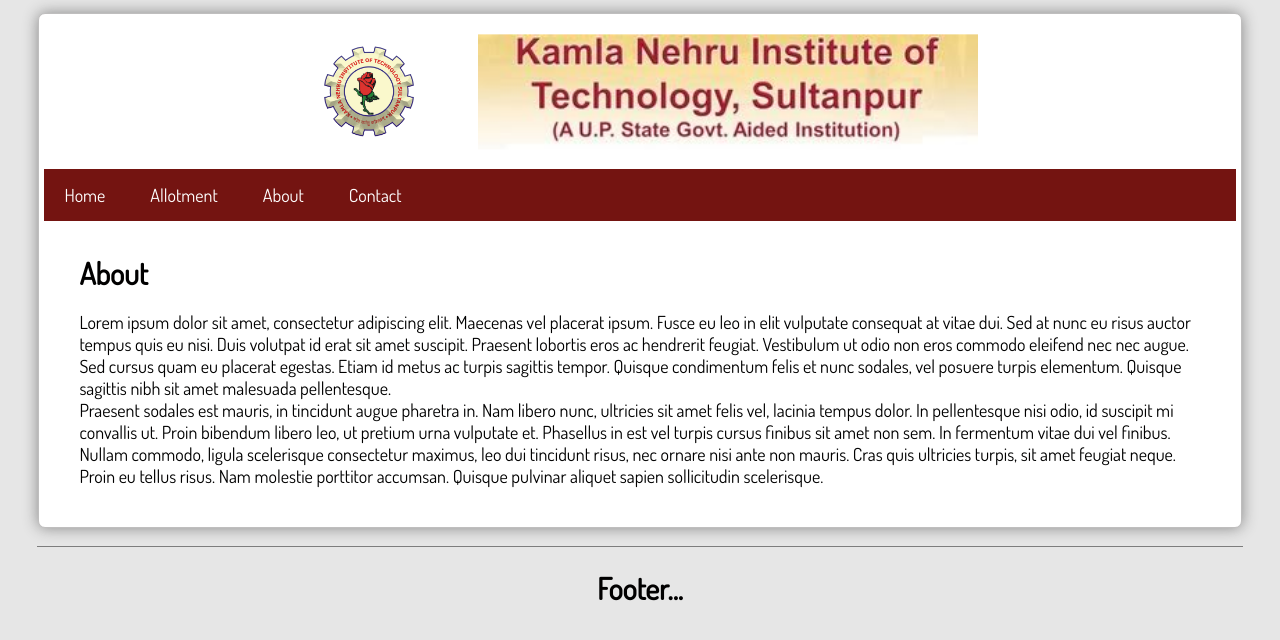
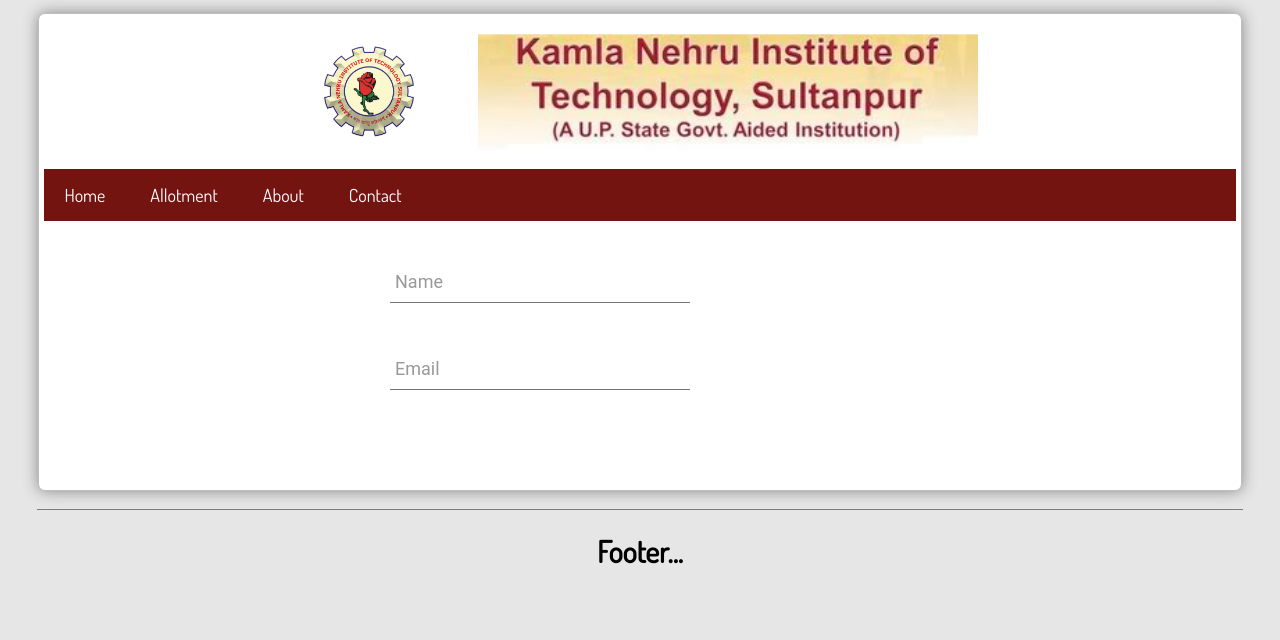
Before and after one commit to subham46/finalproject, an Angular app: page /about in a window 1280 px wide. Shown: the top 640 px of the page. Built offline with nearby package versions, Linux system fonts and the light colour scheme.

Commit message:
Updated TextArea

```diff
--- a/src/app/about/about.html
+++ b/src/app/about/about.html
@@ -1,4 +1,4 @@
-<section class="main">
+<!--<section class="main">
     <h1>About</h1>
     <div class="content">
         Lorem ipsum dolor sit amet, consectetur adipiscing elit. Maecenas vel placerat ipsum. Fusce eu leo in elit vulputate consequat at vitae dui. Sed at nunc eu risus auctor tempus quis eu nisi. Duis volutpat id erat sit amet suscipit. Praesent lobortis eros
@@ -7,4 +7,187 @@
         libero leo, ut pretium urna vulputate et. Phasellus in est vel turpis cursus finibus sit amet non sem. In fermentum vitae dui vel finibus. Nullam commodo, ligula scelerisque consectetur maximus, leo dui tincidunt risus, nec ornare nisi ante non
         mauris. Cras quis ultricies turpis, sit amet feugiat neque. Proin eu tellus risus. Nam molestie porttitor accumsan. Quisque pulvinar aliquet sapien sollicitudin scelerisque.
     </div>
-</section>
+</section> -->
+<style>
+    * {
+        box-sizing: border-box;
+    }
+    /* basic stylings ------------------------------------------ */
+
+    .container {
+        font-family: 'Roboto';
+        width: 600px;
+        margin: 30px auto 0;
+        display: block;
+        background: #FFF;
+        padding: 10px 50px 50px;
+    }
+
+    h2 {
+        text-align: center;
+        margin-bottom: 50px;
+    }
+
+    h2 small {
+        font-weight: normal;
+        color: #888;
+        display: block;
+    }
+
+    .footer {
+        text-align: center;
+    }
+
+    .footer a {
+        color: #53B2C8;
+    }
+    /* form starting stylings ------------------------------- */
+
+    .group {
+        position: relative;
+        margin-bottom: 45px;
+    }
+
+    input {
+        font-size: 18px;
+        padding: 10px 10px 10px 5px;
+        display: block;
+        width: 300px;
+        border: none;
+        border-bottom: 1px solid #757575;
+    }
+
+    input:focus {
+        outline: none;
+    }
+    /* LABEL ======================================= */
+
+    label {
+        color: #999;
+        font-size: 18px;
+        font-weight: normal;
+        position: absolute;
+        pointer-events: none;
+        left: 5px;
+        top: 10px;
+        transition: 0.2s ease all;
+        -moz-transition: 0.2s ease all;
+        -webkit-transition: 0.2s ease all;
+    }
+    /* active state */
+
+    input:focus~label,
+    input:valid~label {
+        top: -20px;
+        font-size: 11px;
+        color: #5264AE;
+    }
+    /* BOTTOM BARS ================================= */
+
+    .bar {
+        position: relative;
+        display: block;
+        width: 300px;
+    }
+
+    .bar:before,
+    .bar:after {
+        content: '';
+        height: 2px;
+        width: 0;
+        bottom: 1px;
+        position: absolute;
+        background: #5264AE;
+        transition: 0.6s ease all;
+        -moz-transition: 0.6s ease all;
+        -webkit-transition: 0.6s ease all;
+    }
+
+    .bar:before {
+        left: 50%;
+    }
+
+    .bar:after {
+        right: 50%;
+    }
+    /* active state */
+
+    input:focus~.bar:before,
+    input:focus~.bar:after {
+        width: 50%;
+    }
+    /* HIGHLIGHTER ================================== */
+
+    .highlight {
+        position: absolute;
+        height: 60%;
+        width: 100px;
+        top: 25%;
+        left: 0;
+        pointer-events: none;
+        opacity: 0.5;
+    }
+    /* active state */
+
+    input:focus~.highlight {
+        -webkit-animation: inputHighlighter 0.6s ease;
+        -moz-animation: inputHighlighter 0.6s ease;
+        animation: inputHighlighter 0.6s ease;
+    }
+    /* ANIMATIONS ================ */
+
+    @-webkit-keyframes inputHighlighter {
+        from {
+            background: #5264AE;
+        }
+        to {
+            width: 0;
+            background: transparent;
+        }
+    }
+
+    @-moz-keyframes inputHighlighter {
+        from {
+            background: #5264AE;
+        }
+        to {
+            width: 0;
+            background: transparent;
+        }
+    }
+
+    @keyframes inputHighlighter {
+        from {
+            background: #5264AE;
+        }
+        to {
+            width: 0;
+            background: transparent;
+        }
+    }
+</style>
+<div class="container">
+
+    <form>
+
+        <div class="group">
+            <input type="text" required>
+            <span class="highlight"></span>
+            <span class="bar"></span>
+            <label>Name</label>
+        </div>
+
+        <div class="group">
+            <input type="text" required>
+            <span class="highlight"></span>
+            <span class="bar"></span>
+            <label>Email</label>
+        </div>
+
+    </form>
+    <!--
+    <p class="footer">
+        a <a href="https://scotch.io/tutorials/css/google-material-design-input-boxes-in-css3" target="_blank">tutorial</a> by <a href="https://scotch.io" target="_blank">scotch.io</a>
+    </p>
+-->
+</div>
```
